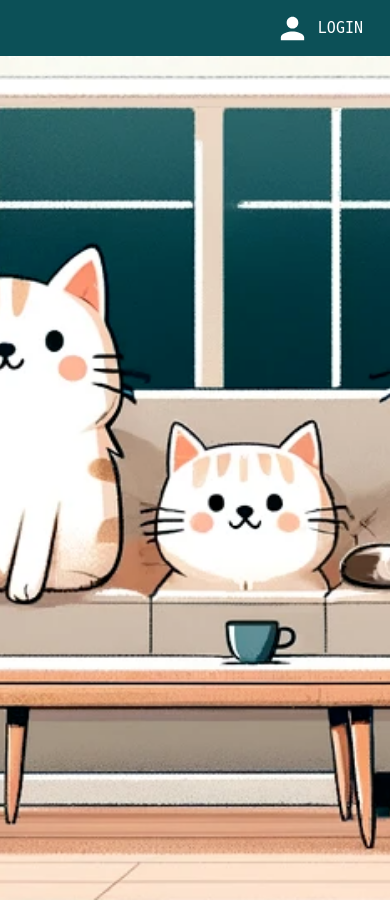
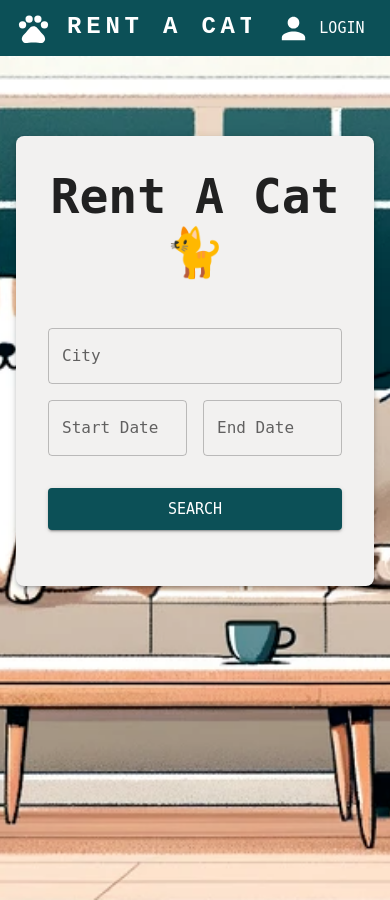
Before and after one commit to mirvasinikka/rent-a-cat-fe, a React (Vite) app: page / in a window 390 px wide. Built offline with nearby package versions, Linux system fonts and the light colour scheme; a web font is replaced by a local one.

Commit message:
make home page responsive

```diff
--- a/src/components/CatAppBar.jsx
+++ b/src/components/CatAppBar.jsx
@@ -14,6 +14,25 @@ function CatAppBar() {
     <Box sx={{ flexGrow: 1 }}>
       <AppBar position="static">
         <Toolbar>
+          <Typography
+            variant="h5"
+            noWrap
+            onClick={() => navigate('/')}
+            sx={{
+              mr: 2,
+              display: { xs: 'flex', md: 'none' }, // Display on small screens, hide on medium and larger screens
+              fontFamily: 'monospace',
+              fontWeight: 700,
+              letterSpacing: '.3rem',
+              color: 'inherit',
+              textDecoration: 'none',
+              cursor: 'pointer',
+            }}
+          >
+            <PetsIcon fontSize="large" sx={{ marginRight: 2 }} />
+            RENT A CAT
+          </Typography>
+
           <Typography
             variant="h5"
             noWrap
@@ -48,4 +67,5 @@ function CatAppBar() {
     </Box>
   );
 }
+
 export default CatAppBar;
--- a/src/components/HomePage.jsx
+++ b/src/components/HomePage.jsx
@@ -2,27 +2,32 @@ import { Box, Typography, Container, Grid } from '@mui/material';
 import CatSearch from './CatSearch';
 
 const HomePage = () => {
-  const backgroundStyle = {
+  return (
+    <Box
+      sx={{
         backgroundImage: `url('/assets/background2.png')`,
         backgroundSize: 'cover',
         backgroundPosition: 'center',
         backgroundRepeat: 'no-repeat',
         height: '100vh',
         width: '100vw',
-  };
-
-  const color = '#f2f1f0';
-
-  return (
-    <Box sx={backgroundStyle}>
+      }}
+    >
       <Container sx={{ pt: 10 }}>
-        <Box sx={{ bgcolor: color, boxShadow: 3, borderRadius: '8px', overflow: 'hidden', width: 'auto', mx: 'auto', pb: 3, ml: 40, mr: 40 }}>
-          <Typography color="secondary" variant="h4" sx={{ marginTop: 4, marginBottom: 2, textAlign: 'center' }}>
-            Rent a Cat
+        <Grid container justifyContent="center" alignItems="center">
+          <Grid item>
+            <Box sx={{ bgcolor: '#f2f1f0', boxShadow: 3, borderRadius: '8px', overflow: 'hidden', width: 'auto', mx: 'auto', pb: 3 }}>
+              <Typography
+                color="secondary"
+                variant="h3"
+                sx={{ marginTop: 4, marginBottom: 2, textAlign: 'center', fontWeight: 900, textTransform: 'capitalize' }}
+              >
+                Rent a Cat 🐈
               </Typography>
-
-          <CatSearch sx={{ display: 'flex', flexDirection: 'column', alignItems: 'center', padding: 2 }} />
+              <CatSearch sx={{ display: 'flex', flexDirection: 'column', alignItems: 'center', padding: 4 }} />
             </Box>
+          </Grid>
+        </Grid>
       </Container>
     </Box>
   );
```
Lines whose indentation alone changed are shown as unchanged.
